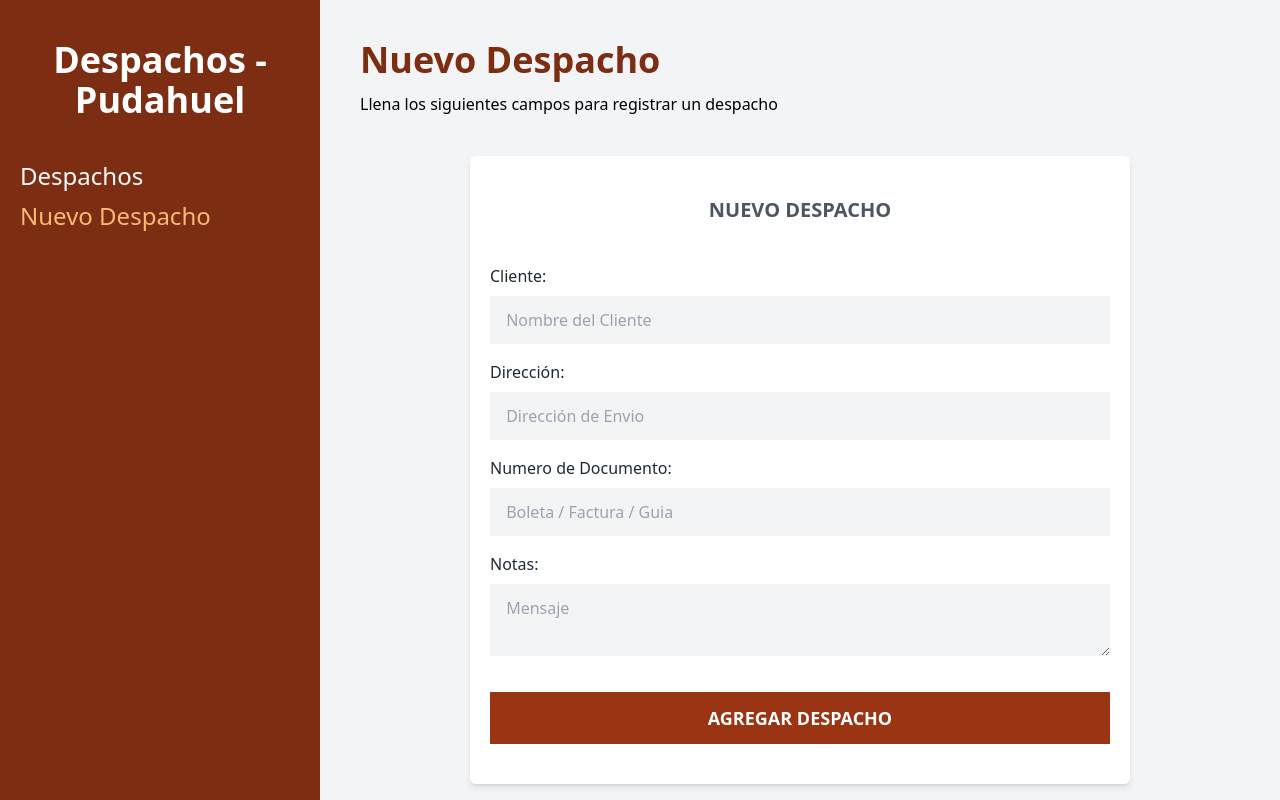
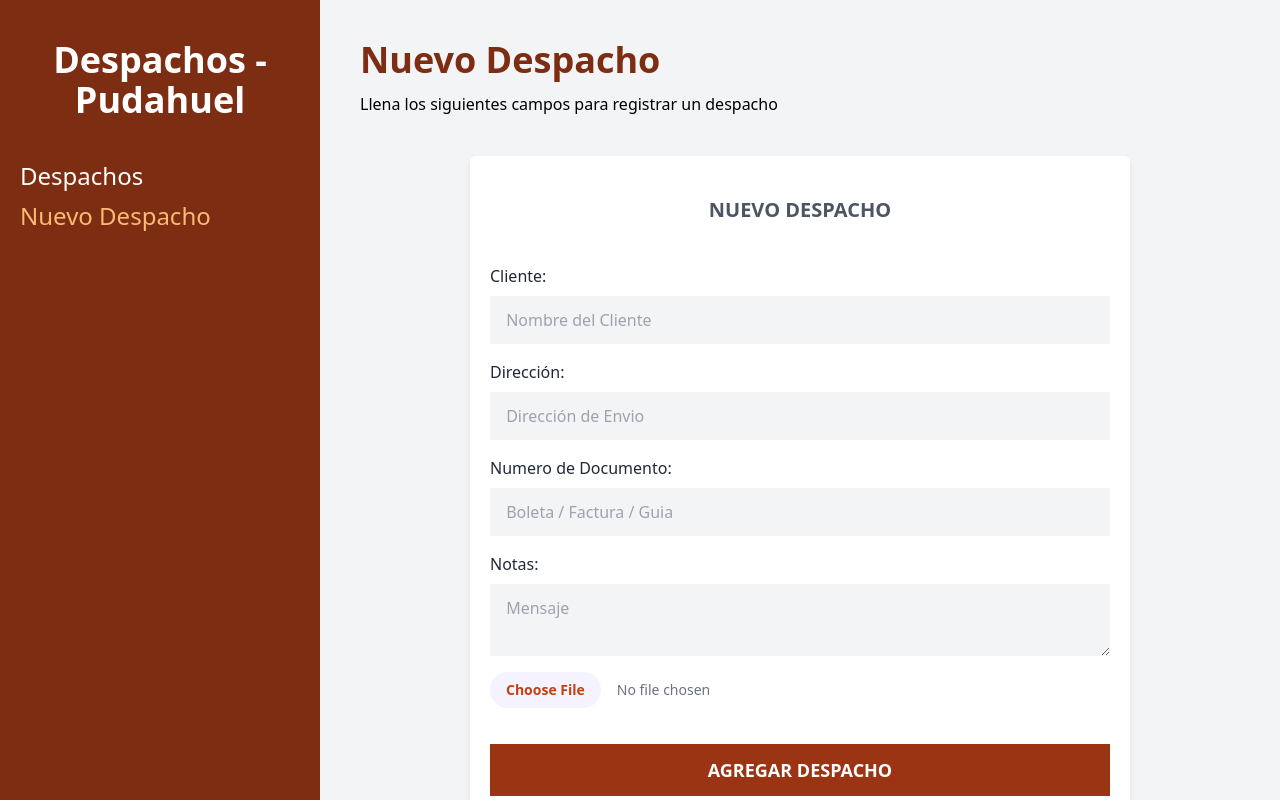
Before and after one commit to Dro0ps/despachosPudahuel2, a React (Vite) app: page /despachos/nuevo in a window 1280 px wide. Built offline with nearby package versions, Linux system fonts and the light colour scheme; no server answers.

Commit message:
Funciones 1 listas

```diff
--- a/src/components/Formulario.jsx
+++ b/src/components/Formulario.jsx
@@ -6,12 +6,10 @@ import { useNavigate } from 'react-router-dom'; // para redireccionar
 import Spinner from './Spinner';
 import firebaseApp from '../firebase/credenciales';
 import { getFirestore, updateDoc, addDoc, collection} from 'firebase/firestore';
-
-
+import { getStorage, ref, uploadBytes, getDownloadURL} from 'firebase/storage';
 
 const db = getFirestore(firebaseApp);
-
-
+const storage = getStorage(firebaseApp);
 
 const Formulario = ({despacho, cargando}) => {
 
@@ -25,8 +23,29 @@ const Formulario = ({despacho, cargando}) => {
         notas: Yup.string().required('Debe Agregar una nota o intrucciones del Despacho')
     })
 
+    //////// MANEJO DE ARCHIVOS //////
+    let urlDescarga;
+    let archivoLocal
+
+    const fileHandler = async e => {
+        // detectar archivo
+        archivoLocal = e.target.files[0];
+        // cargarlo a firebase storage
+        /* const archivoRef = ref(storage, `archivos/${archivoLocal.name}`);
+        await uploadBytes(archivoRef, archivoLocal);
+        // obtener url de descarga
+        urlDescarga = await getDownloadURL(archivoRef);
+
+        console.log(urlDescarga)
+ */
+    }
+
     const handleSubmit = async (valores) => {
+
+
         try {
+
+            console.log(valores);
 
             if(despacho.id) {
 
@@ -40,6 +59,15 @@ const Formulario = ({despacho, cargando}) => {
 
             } else {
                 try {
+                    // cargar archivo a firebase storage
+                    const archivoRef = ref(storage, `archivos/${archivoLocal.name}`);
+                    await uploadBytes(archivoRef, archivoLocal);
+
+                    // obtener url de descarga
+                    urlDescarga = await getDownloadURL(archivoRef);
+
+                    console.log(urlDescarga)
+                    valores.archivo = urlDescarga;
                     console.log(valores)
                     await addDoc(collection(db, "despachos"), valores);
 
@@ -70,7 +98,8 @@ const Formulario = ({despacho, cargando}) => {
                     nombre: despacho?.nombre ?? '',
                     direccion: despacho?.direccion ?? '',
                     documento: despacho?.documento ?? '',
-                    notas: despacho?.notas ?? ''
+                    notas: despacho?.notas ?? '',
+                    archivo: urlDescarga
                 }}
                 enableReinitialize={true} // props muy util para formulario en conjunto con defaultProps
                 onSubmit={ async (values, {resetForm}) => {
@@ -157,6 +186,19 @@ const Formulario = ({despacho, cargando}) => {
                         }
                     </div>
 
+                    <div className='mb-4'>
+                    <input
+                        type="file"
+                        onChange={fileHandler}
+                        className="block w-full text-sm text-gray-500
+                        file:mr-4 file:py-2 file:px-4
+                        file:rounded-full file:border-0
+                        file:text-sm file:font-semibold
+                        file:bg-violet-50 file:text-orange-700
+                        hover:file:bg-violet-100"
+                    />
+                    </div>
+
                     <input
                         type='submit'
                         value={ despacho?.nombre ? 'Editar' : 'Agregar Despacho'}
--- a/src/pages/VerDespacho.jsx
+++ b/src/pages/VerDespacho.jsx
@@ -75,6 +75,12 @@ const VerDespacho = () => {
                         {despacho.notas}
                     </p> }
 
+                    {despacho.archivo &&
+                    <p className="text-2xl mt-4 text-gray-600">
+                        <span className="text-gray-800 uppercase font-bold">Archivo: </span>
+                        <a href={despacho.archivo} target="_blank">Abrir Adjunto</a>
+                    </p> }
+
                 </>
 
                 :
```
